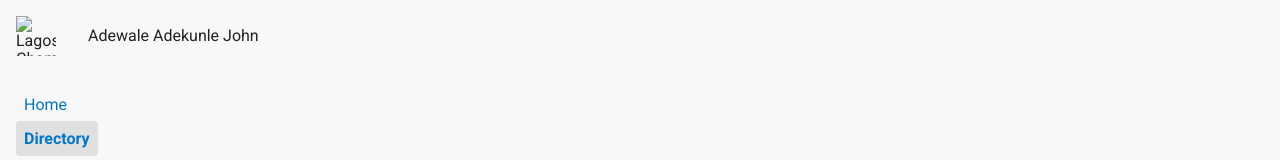
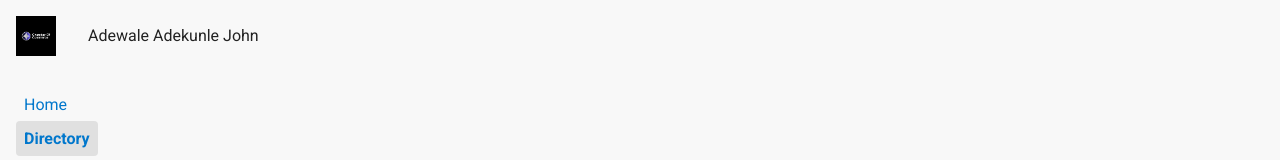
Before and after one commit to adewale-ht/wdd231, a plain HTML site: page chamber/directory.html in a window 1280 px wide. Shown: the top 160 px of the page. Drawn offline with Linux system fonts and the light colour scheme.

Commit message:
changed the logo

```diff
--- a/chamber/directory.html
+++ b/chamber/directory.html
@@ -22,7 +22,7 @@
 </head>
 <body>
   <header>
-    <img src="images/logo.svg" alt="Lagos Chamber Logo" id="logo">
+    <img src="images/Chamber of Commerce.png" alt="site logo" id="logo"><img\>
     <span id="site-owner">Adewale Adekunle John</span>
     <button id="hamburger" aria-label="Open navigation menu">&#9776;</button>
   </header>
```
Also changed, not shown: chamber/images/Chamber of Commerce.png (added), chamber/images/github.svg (renamed from images/github.svg), chamber/images/linkedin.svg (renamed from images/linkedin.svg), chamber/images/logo.svg (renamed from images/logo.svg).
